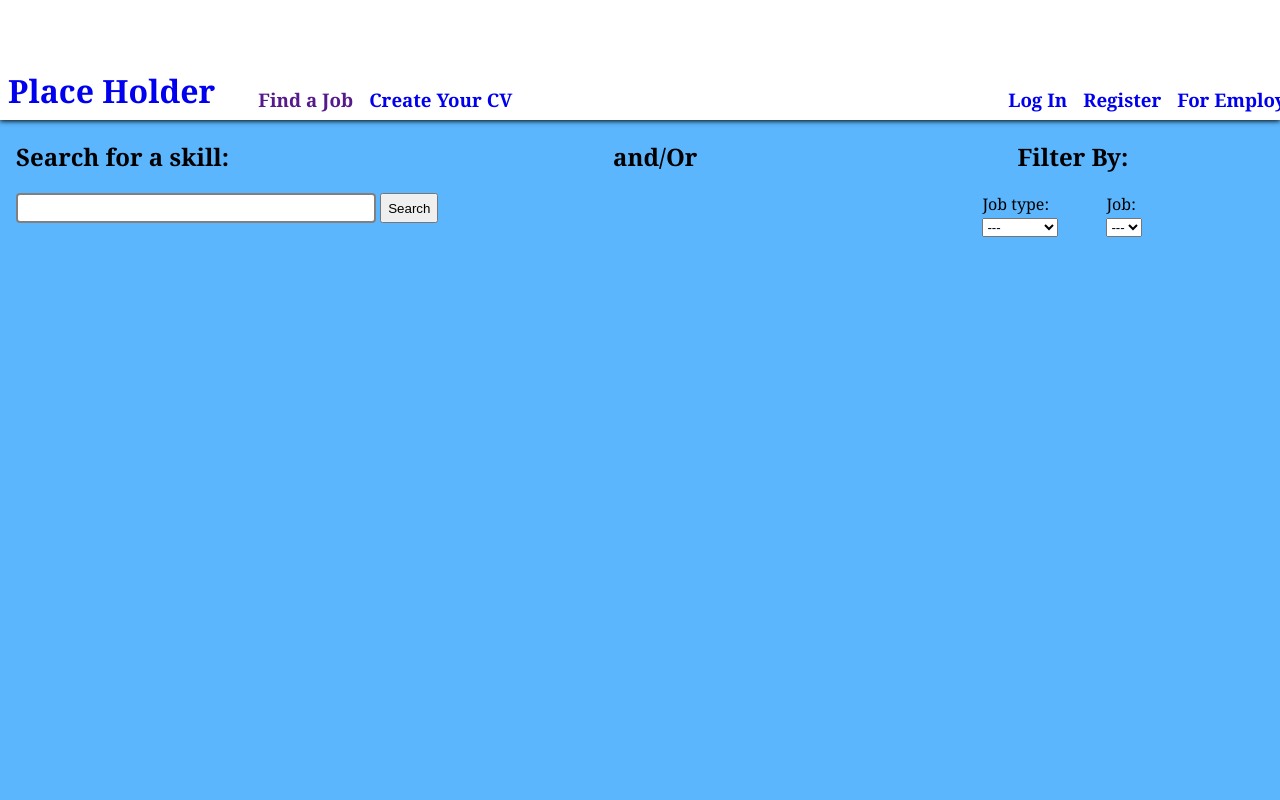
After one commit to Noobilaitor/web50, a Django app: page /filter/CVs in a window 1280 px wide. The commit adds this page. Run offline with Django 4.2, Linux system fonts and the light colour scheme.

Commit message:
can now search for cvs

```diff
--- a/projects/2020/x/capstone/employment/static/employment/inbox.js
+++ b/projects/2020/x/capstone/employment/static/employment/inbox.js
@@ -10,17 +10,24 @@ document.addEventListener('DOMContentLoaded', function() {
         document.body.style.backgroundColor = '#5cb6fd';
         html.style.backgroundColor = '#5cb6fd'
     }
-    cat = document.getElementById("cat")
-    cat.addEventListener("change", function(){
-        change_cat(cat.value)
+    try{
+        cat = document.getElementById("cat")
+        cat.addEventListener("change", function(){
+            change_cat(cat.value)
     })
     cat.onchange = change_cat(cat.value)
+    }catch{}
+    try{
+        search_btn = document.getElementById("search_btn")
+        search_btn.addEventListener("click", function(){
+            search()
+    })
+    }catch{}
 })
 
-const engineer = ["chemical engineering", "computer engineering", "civil engineering", "mechanical engineering"]
-const medicine = ["nursing", "psychology", "medical lab", "biochemistry"]
-const business = ["marketing", "agribusiness", "accounting", "management"]
-//cat.onchange = change_cat(cat.value)
+const engineer = ["---","chemical engineering", "computer engineering", "civil engineering", "mechanical engineering"]
+const medicine = ["---", "nursing", "psychology", "medical lab", "biochemistry"]
+const business = ["---", "marketing", "agribusiness", "accounting", "management"]
 
 
 function change_cat(value){
@@ -50,5 +57,58 @@ function change_cat(value){
             s_cat.append(major_e)
             console.log(s_cat)
         }
+    } else if(value == ""){
+        major_e = document.createElement("option")
+        major_e.value = ""
+        major_e.textContent = "---"
+        s_cat.append(major_e)
     }
 }
+
+function search(){
+    search_bar = document.getElementById("search_bar")
+    search_bar = search_bar.value
+    cat = document.getElementById("cat")
+    cat = cat.value
+    s_cat = document.getElementById("s_cat")
+    s_cat = s_cat.value
+    search_bar = [search_bar, cat, s_cat]
+    ah = document.getElementById("ah")
+    ah.textContent = ''
+    fetch(`search/${search_bar}`)
+    .then(response =>response.json())
+    .then(result =>{
+        let i = 0
+        for(value in result.name){
+            cvs = document.createElement("div")
+            cvs.setAttribute('id','singleCV')
+            ah.append(cvs)
+            per_ski = document.createElement("div")
+            per_ski.setAttribute('class','per_ski')
+            cvs.append(per_ski)
+            person = document.createElement("h1")
+            person.setAttribute('id','person')
+            person.textContent = result.name[i]
+            per_ski.append(person)
+            skill_div = document.createElement("div")
+            skill_div.setAttribute('id','skill')
+            per_ski.append(skill_div)
+            job = document.createElement("h3")
+            job.setAttribute('class','skill')
+            job.textContent = result.job[i]
+            skill_div.append(job)
+            skills = result.skill[i].split(",")
+            for (skill in skills){
+                skilll = document.createElement("h3")
+                skilll.setAttribute('class','skill')
+                skilll.textContent = skills[skill]
+                skill_div.append(skilll)
+            }
+            desc = document.createElement("h4")
+            desc.setAttribute('id','desc')
+            desc.textContent = result.desc[i]
+            cvs.append(desc)
+            i = i + 1
+        }
+    })
+}
--- a/projects/2020/x/capstone/employment/static/employment/styles.css
+++ b/projects/2020/x/capstone/employment/static/employment/styles.css
@@ -170,3 +170,44 @@ a{
 #sel_cat{
     margin-right: 3rem;
 }
+
+#search_div{
+    display: flex;
+}
+
+#search{
+    margin-left: 1rem;
+}
+
+#or{
+    position: relative;
+    left: 30%;
+}
+
+#filter{
+    position: relative;
+    left: 55%;
+}
+
+
+#search_bar{
+    margin-left: 1rem;
+    border-radius: 4px;
+    border: solid 2px grey;
+    width: 22rem;
+    height: 1.5rem;
+}
+
+#search_btn{
+    height: 1.9rem;
+}
+
+#all_search{
+    display:flex;
+}
+
+#selects{
+    display: flex;
+    width: 55%;
+    justify-content: flex-end
+}
--- /dev/null
+++ b/projects/2020/x/capstone/employment/templates/employment/filter_CV.html
@@ -0,0 +1,35 @@
+{% extends "employment/layout.html" %}
+
+{% block body %}
+<div id="search_div">
+    <h2 id="search">Search for a skill:</h2>
+    <h2 id="or">and/Or</h2>
+    <h2 id="filter">Filter By:</h2>
+</div>
+<div id="all_search">
+    <div>
+        <input type="text" name="search" id="search_bar">
+        <button id="search_btn">Search</button>
+    </div>
+    <div id="selects">
+        <div id="sel_cat">
+            <label id="edu" for="cat">Job type:</label>
+            <select name="cat" id="cat">
+                <option value="">---</option>
+                {% for cat in cats %}
+                <option value="{{cat}}">{{cat}}</option>
+                {% endfor %}
+            </select>
+        </div>
+        <div>
+            <label id="edu" for="s_cat">Job:</label>
+            <select name="s_cat" id="s_cat">
+                <option value="">---</option>
+            </select>
+        </div>
+    </div>
+</div>
+<div id="ah">
+
+</div>
+{% endblock %}
--- a/projects/2020/x/capstone/employment/urls.py
+++ b/projects/2020/x/capstone/employment/urls.py
@@ -11,4 +11,8 @@ urlpatterns = [
     path("create_CV", views.create_CV, name="create_CV"),
     path("allCVs", views.allCVs, name="allCVs"),
     path("edit", views.edit_CV, name="edit_CV"),
+    path("filter/CVs", views.filter_CV, name="filter_CV"),
+
+    #API routes
+    path("filter/search/<str:content>", views.search, name="filter_CV")
 ]
--- a/projects/2020/x/capstone/employment/views.py
+++ b/projects/2020/x/capstone/employment/views.py
@@ -189,3 +189,44 @@ def edit_CV(request):
             "job": cv.job,
             "major": cv.major,
         })
+
+def filter_CV(request):
+    return render(request, "employment/filter_CV.html",{
+            "cats": categories
+        })
+
+def search(request, content):
+    content = content.split(",")
+    Cvs = CV.objects.all()
+    name = []
+    desc = []
+    skilll = []
+    job = []
+    for cv in Cvs:
+        chosen_type = "c"
+        chosen_job = "m"
+        chosen_skill = "n"
+        if content[0] != "":
+            all_skills = cv.skills
+            all_skills = all_skills.split(",")
+            skills = []
+            for skill in all_skills:
+                skill = skill.replace(" ", "")
+                skills.append(skill)
+            if content[0] in skills:
+                chosen_skill = cv
+        else:
+            chosen_skill = cv
+        if cv.job == content[1] or content[1] == "":
+            chosen_job = cv
+        if cv.major == content[2] or content[2] == "---":
+            chosen_type = cv
+        if chosen_type == chosen_job == chosen_skill:
+            name.append(cv.person.username)
+            desc.append(cv.description)
+            skilll.append(cv.skills)
+            job.append(cv.job)
+    return JsonResponse({"name": name, "desc": desc, "job": job, "skill": skilll,})
+
+#def profile(request, id):
+    user = User.objects.get(pk=id)
```
Also changed, not shown: projects/2020/x/capstone/db.sqlite3.
